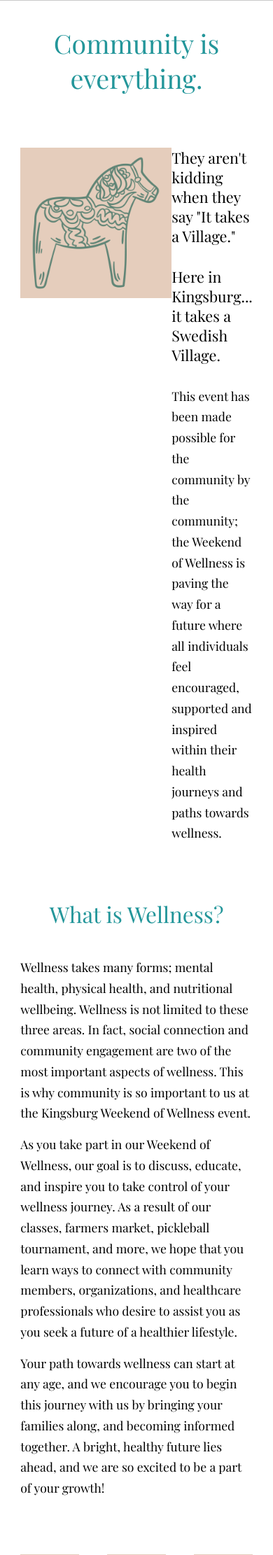
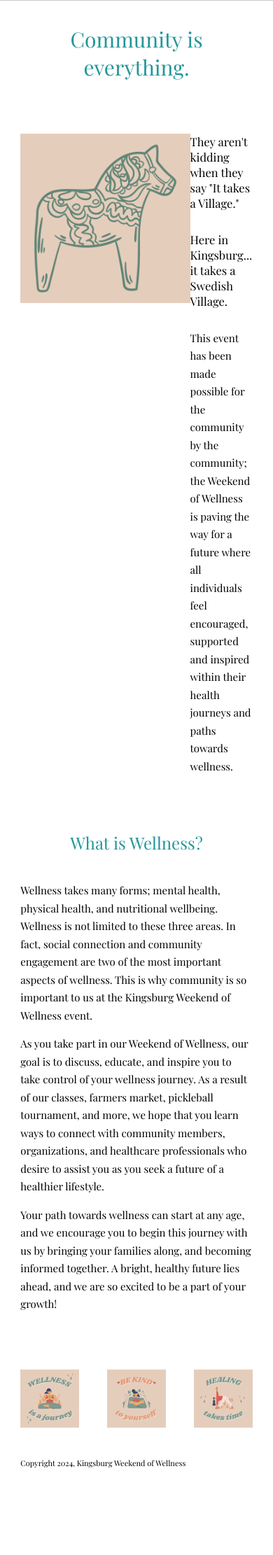
Before and after one commit to BlackCubes/weekend-of-wellness, a Django app: page /about/ in a window 390 px wide. Shown: the part 295-2517 px from the top of the page at 70% size. After the commit the page ends 2392 px from the top, so only its background shows below. Run offline with Django 5.2, Linux system fonts and the light colour scheme; some web fonts are replaced.

Commit message:
add responsive fonts

```diff
--- a/about/static/about/css/style.css
+++ b/about/static/about/css/style.css
@@ -156,3 +156,27 @@
 .contact__info-social-promo a > img {
   width: 100%;
 }
+
+@media only screen and (max-width: 74.9375em) {
+  .contact__info-social p {
+    font-size: 2.35rem;
+  }
+}
+
+@media only screen and (max-width: 56.1875em) {
+  .contact__info-social p {
+    font-size: 2.1rem;
+  }
+}
+
+@media only screen and (max-width: 37.4375em) {
+  .contact__info-social p {
+    font-size: 1.85rem;
+  }
+}
+
+@media only screen and (max-width: 29.9375em) {
+  .contact__info-social p {
+    font-size: 1.6rem;
+  }
+}
--- a/static/css/style.css
+++ b/static/css/style.css
@@ -250,7 +250,6 @@ p {
 
   .paragraph {
     font-size: 1.75rem;
-    /* line-height: 1.7; */
   }
 
   .button {
@@ -265,3 +264,67 @@ p {
     transform: translateY(0);
   }
 }
+
+@media only screen and (max-width: 56.1875em) {
+  .nav__list-item a {
+    font-size: 1.3rem;
+  }
+
+  .footer p {
+    font-size: 1.1rem;
+  }
+
+  .primary-header {
+    font-size: 3.5rem;
+  }
+
+  .secondary-header {
+    font-size: 2.9rem;
+  }
+
+  .tertiary-header {
+    font-size: 1.9rem;
+  }
+
+  .paragraph {
+    font-size: 1.5rem;
+  }
+
+  .button {
+    font-size: 1.5rem;
+  }
+}
+
+@media only screen and (max-width: 37.4375em) {
+  .primary-header {
+    font-size: 3.25rem;
+  }
+
+  .secondary-header {
+    font-size: 2.65rem;
+  }
+
+  .tertiary-header {
+    font-size: 1.65rem;
+  }
+}
+
+@media only screen and (max-width: 29.9375em) {
+  .primary-header {
+    font-size: 3rem;
+  }
+
+  .secondary-header {
+    font-size: 2.4rem;
+  }
+}
+
+@media only screen and (max-width: 23.6875em) {
+  .primary-header {
+    font-size: 2.75rem;
+  }
+
+  .secondary-header {
+    font-size: 2.15rem;
+  }
+}
```
Also changed, not shown: sponsors/static/sponsors/css/style.css (+12 -0 lines), subscribe/static/subscribe/css/style.css (+12 -0 lines).
